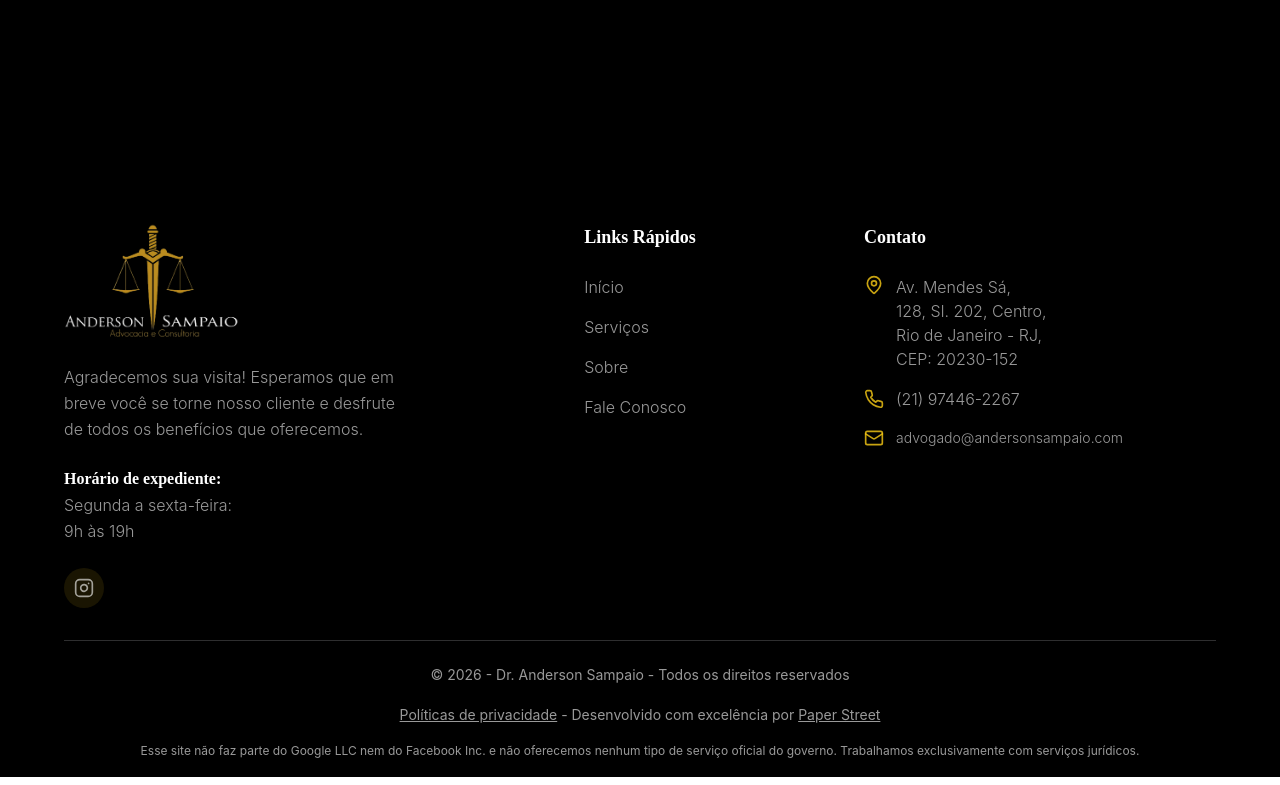
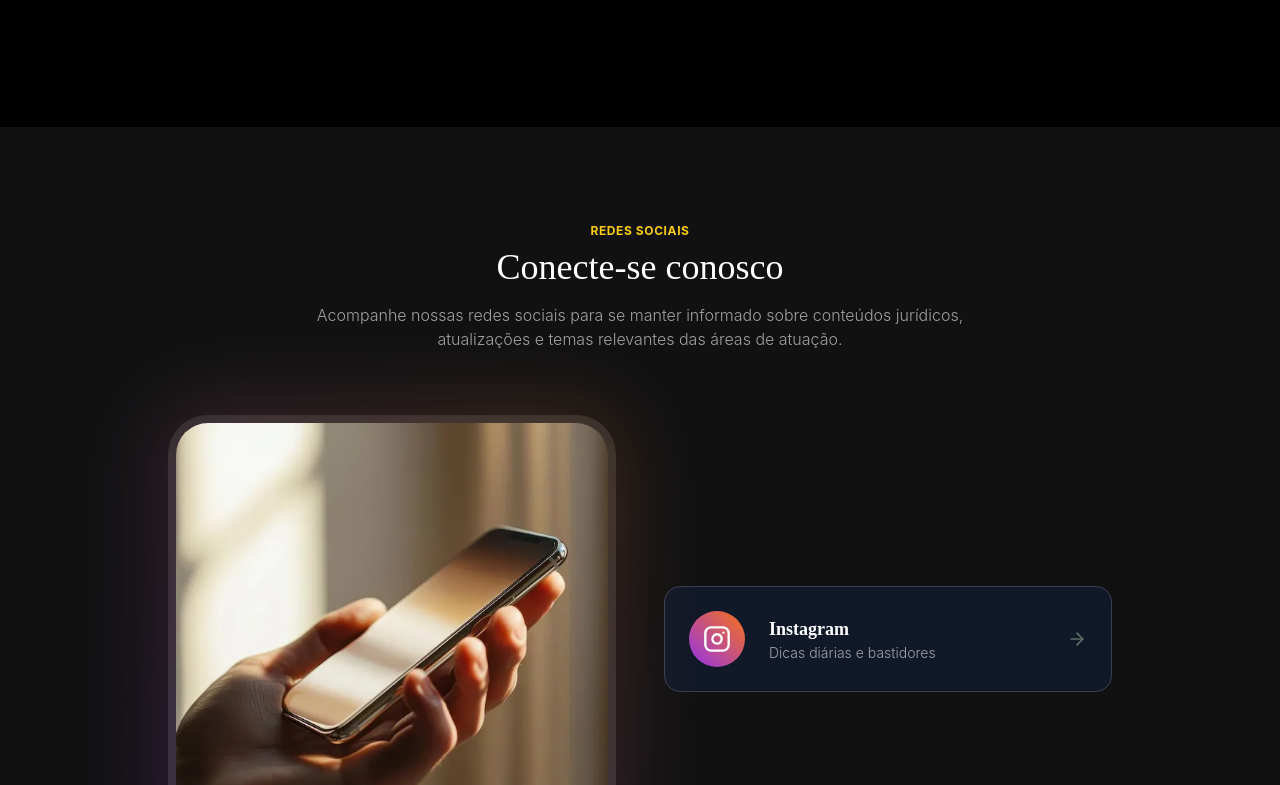
Before and after one commit to Paper-Street-Softwares/SOP-Anderson, a React (Vite) app: page /about in a window 1280 px wide. Shown: the part 1020-1805 px from the top of the page. Built offline with nearby package versions, Linux system fonts and the light colour scheme.

Commit message:
fix: Ajustes aplicados

```diff
--- a/src/components/sections/SocialMediaTemplate.jsx
+++ b/src/components/sections/SocialMediaTemplate.jsx
@@ -5,7 +5,7 @@ import content from '../../content/content'
 import { Instagram, ArrowRight } from 'lucide-react'
 import iconTikTok from '../../assets/imgs/icons/tiktok.png'
 
-function SocialMediaTemplate({ colorMode }) {
+function SocialMediaTemplate({ colorMode, className }) {
   let backgroundMode,
     text,
     textOpacity,
@@ -46,7 +46,10 @@ function SocialMediaTemplate({ colorMode }) {
   }
 
   return (
-    <SectionArea paddingtop={false} className={backgroundMode}>
+    <SectionArea
+      paddingtop={false}
+      className={`${backgroundMode} ${className}`}
+    >
       <SectionWrapper>
         <section>
           <div className="container mx-auto">
--- a/src/pages/AboutRoute.jsx
+++ b/src/pages/AboutRoute.jsx
@@ -4,6 +4,7 @@ import AboutNovoTemplate from '../components/sections/AboutNovoTemplate'
 import { ColorModeProvider } from '../context/UseContextArchive'
 import { useColorMode } from '../context/UseContextArchive'
 import FooterNovoTemplate from '../components/sections/FooterNovoTemplate'
+import SocialMediaTemplate from '../components/sections/SocialMediaTemplate'
 
 function AboutRoute({ colorMode }) {
   return (
@@ -12,6 +13,10 @@ function AboutRoute({ colorMode }) {
         <NavbarNovaTemplate colorMode="dark" />
         <div className="h-24 tablet1:h-32 " />
         <AboutNovoTemplate colorMode="dark" />
+        <SocialMediaTemplate
+          colorMode="dark"
+          className="bg-darkOpacity py-[64px] desktop1:py-[96px]"
+        />
         <FooterNovoTemplate
           colorMode="dark"
           expediente={true}
--- a/src/pages/Index.jsx
+++ b/src/pages/Index.jsx
@@ -47,11 +47,11 @@ export default function Index() {
           <HeroTemplateNovo colorMode={colorMode} />
           {/* Lazy sections */}
           <Suspense fallback={null}>
-            <FeaturesNovaTemplate colorMode={colorMode} />
+            {/* <FeaturesNovaTemplate colorMode={colorMode} /> */}
             {/* <FeaturesSemImage colorMode={colorMode} /> */}
-            <AboutNovoTemplate colorMode={colorMode} ButtonModal={false} />
-            <SocialMediaTemplate colorMode={colorMode} />
-            <CtaNovoTemplate colorMode={colorMode} />
+            {/* <AboutNovoTemplate colorMode={colorMode} ButtonModal={false} />
+              <SocialMediaTemplate colorMode={colorMode} /> */}
+            {/* <CtaNovoTemplate colorMode={colorMode} /> */}
             <StepsNovoTemplate colorMode={colorMode} />
             {/* <FaqNovoTemplate colorMode={colorMode} /> */}
             <FooterNovoTemplate
```
